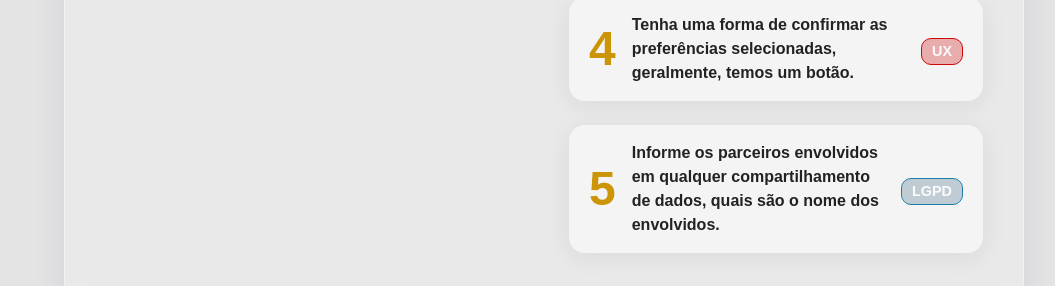
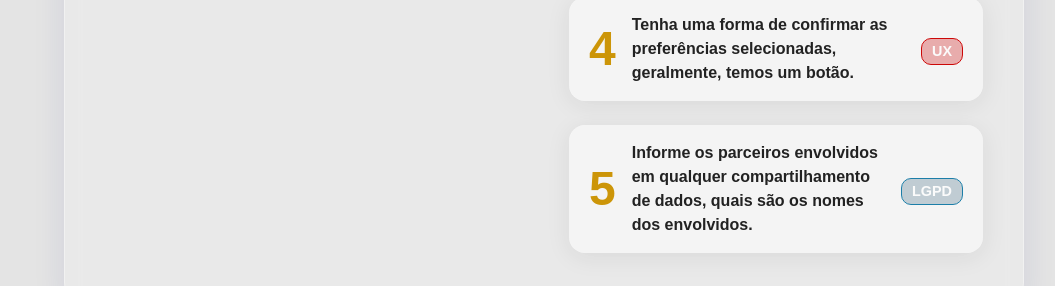
Before and after one commit to amanda-bmelo/guide-for-consent-banners, a React (Create React App) app: page / in a window 1280 px wide. Shown: the part 7177-7463 px from the top of the page, without its empty margins (96-1151 px from the left). Built offline with nearby package versions, Linux system fonts and the light colour scheme; a web font is replaced by a local one.

Commit message:
fix(Preferences): writing error

```diff
--- a/src/sections/Preferences/Preferences.js
+++ b/src/sections/Preferences/Preferences.js
@@ -26,7 +26,7 @@ const recommendations = [
     highlightId: "confirm",
   },
   {
-    text: "Informe os parceiros envolvidos em qualquer compartilhamento de dados, quais são o nome dos envolvidos.",
+    text: "Informe os parceiros envolvidos em qualquer compartilhamento de dados, quais são os nomes dos envolvidos.",
     tags: ["LGPD"],
     highlightId: "partners",
   },
```
